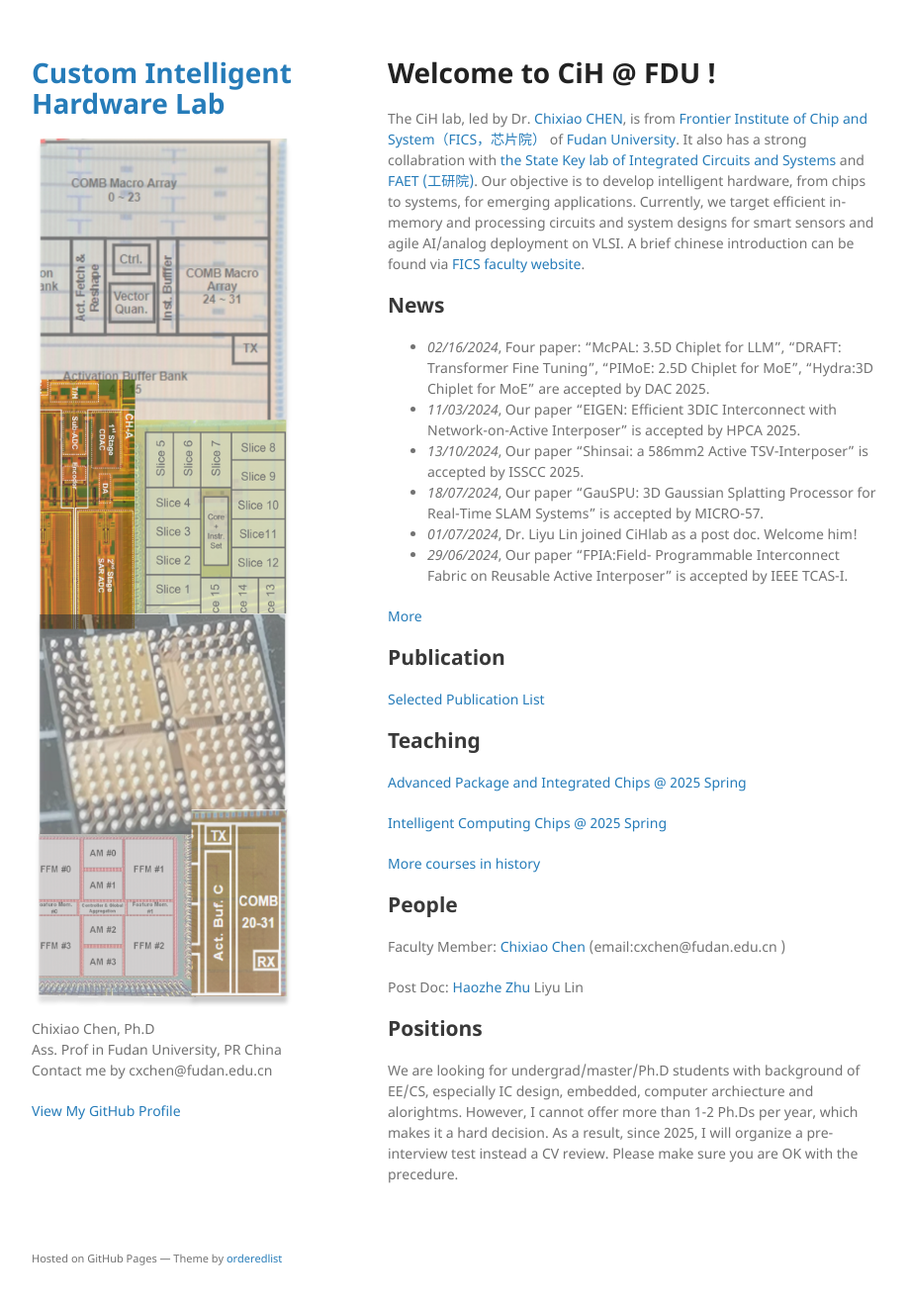
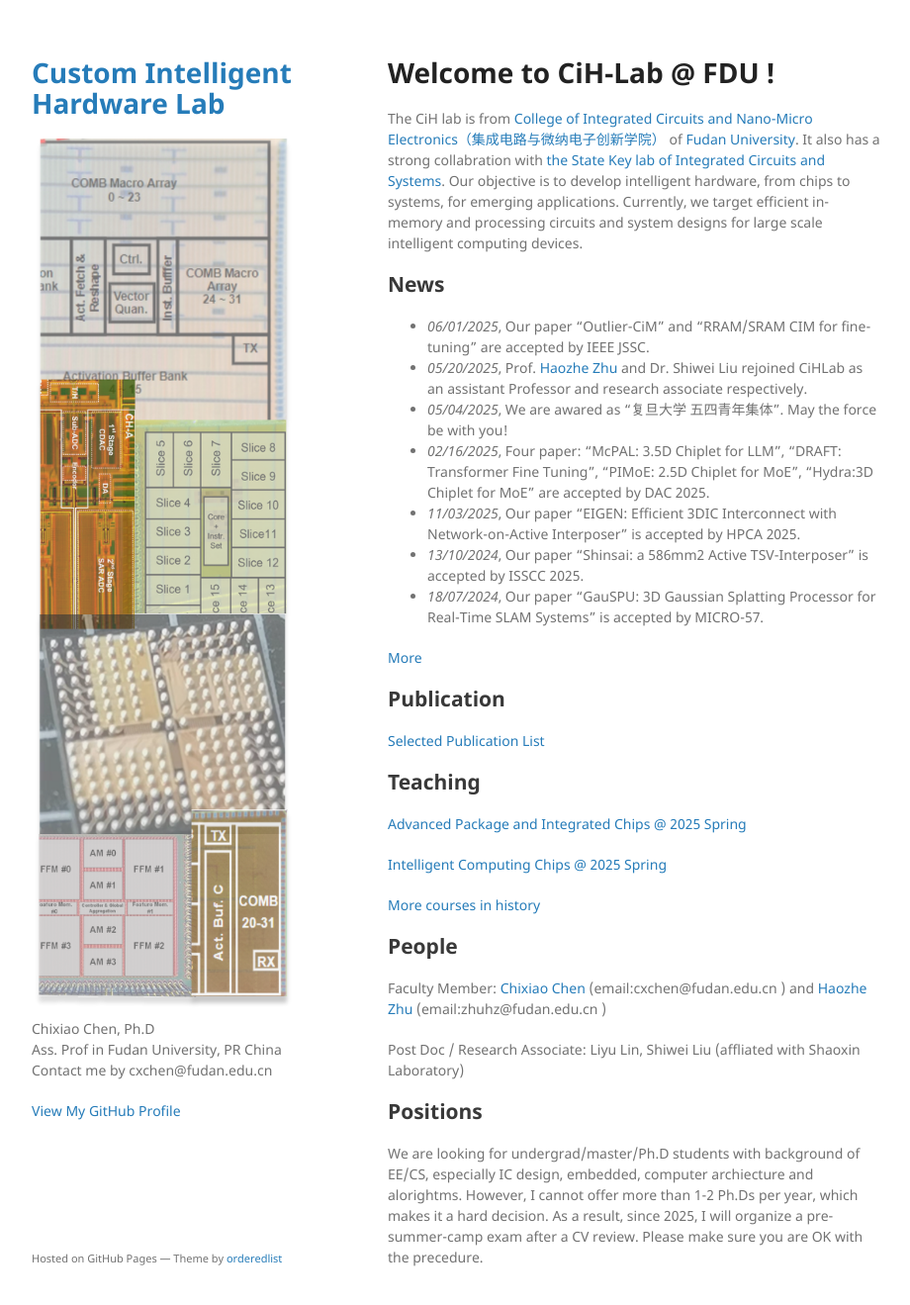
Before and after one commit to cihlab/cihlab.github.io, a Jekyll site: the page built from index.md, in a window 1280 px wide and 1351 px high. Shown: the top 1319 px of the window at 99% size, without its empty margins (178-1098 px from the left). Built offline with Jekyll 4.4.1, drawn with Linux system fonts in a browser that asks for light colours; our own code applies the rules of GitHub Pages for plain Markdown files.

Commit message:
Update index.md

```diff
--- a/index.md
+++ b/index.md
@@ -2,24 +2,21 @@
 layout: default
 ---
 
-# Welcome to CiH @ FDU !
+# Welcome to CiH-Lab @ FDU !
 
-The CiH lab, led by Dr. [Chixiao CHEN](./cxchen.md), is from [Frontier Institute of Chip and System（FICS，芯片院）](https://fics.fudan.edu.cn/) of [Fudan University](http://www.fudan.edu.cn). It also has a strong collabration with [the State Key lab of Integrated Circuits and Systems](https://sklics.fudan.edu.cn/) and [FAET (工研院)](http://faet.fudan.edu.cn/).
+The CiH lab is from [College of Integrated Circuits and Nano-Micro Electronics（集成电路与微纳电子创新学院）](https://icmne.fudan.edu.cn/) of [Fudan University](http://www.fudan.edu.cn). It also has a strong collabration with [the State Key lab of Integrated Circuits and Systems](https://sklics.fudan.edu.cn/).
 Our objective is to develop intelligent hardware, from chips to systems, for emerging applications.
-Currently, we target efficient in-memory and processing circuits and system designs for smart sensors and agile AI/analog deployment on VLSI.
-A brief chinese introduction can be found via [FICS faculty website](https://fics.fudan.edu.cn/4c/e6/c22621a412902/page.htm).
+Currently, we target efficient in-memory and processing circuits and system designs for large scale intelligent computing devices.
 
 
 ## News
-* _02/16/2024_, Four paper: "McPAL: 3.5D Chiplet for LLM", "DRAFT: Transformer Fine Tuning", "PIMoE: 2.5D Chiplet for MoE", "Hydra:3D Chiplet for MoE" are accepted by DAC 2025.
-* _11/03/2024_, Our paper "EIGEN: Efficient 3DIC Interconnect with Network-on-Active Interposer" is accepted by HPCA 2025.
+* _06/01/2025_, Our paper "Outlier-CiM" and "RRAM/SRAM CIM for fine-tuning" are accepted by IEEE JSSC.
+* _05/20/2025_, Prof. [Haozhe Zhu](https://fics.fudan.edu.cn/e1/98/c22620a450968/page.htm)  and Dr. Shiwei Liu rejoined CiHLab as an assistant Professor and research associate respectively.
+* _05/04/2025_, We are awared as “复旦大学 五四青年集体”. May the force be with you!
+* _02/16/2025_, Four paper: "McPAL: 3.5D Chiplet for LLM", "DRAFT: Transformer Fine Tuning", "PIMoE: 2.5D Chiplet for MoE", "Hydra:3D Chiplet for MoE" are accepted by DAC 2025.
+* _11/03/2025_, Our paper "EIGEN: Efficient 3DIC Interconnect with Network-on-Active Interposer" is accepted by HPCA 2025.
 * _13/10/2024_, Our paper "Shinsai: a 586mm2 Active TSV-Interposer" is accepted by ISSCC 2025.
 * _18/07/2024_, Our paper "GauSPU: 3D Gaussian Splatting Processor for Real-Time SLAM  Systems" is accepted by MICRO-57.
-* _01/07/2024_, Dr. Liyu Lin joined CiHlab as a post doc. Welcome him!
-* _29/06/2024_, Our paper “FPIA:Field- Programmable Interconnect Fabric on Reusable Active Interposer” is accepted by IEEE TCAS-I.
-
-
-
 
 [More](./news.md)
 
@@ -38,12 +35,13 @@ A brief chinese introduction can be found via [FICS faculty website](https://fic
 ## People
 
 Faculty Member: [Chixiao Chen](./cxchen.md) (email:cxchen@fudan.edu.cn )
+and [Haozhe Zhu](https://fics.fudan.edu.cn/e1/98/c22620a450968/page.htm)  (email:zhuhz@fudan.edu.cn )
 
-Post Doc: [Haozhe Zhu](https://zhutmost.com/about/)  Liyu Lin
+Post Doc / Research Associate:  Liyu Lin, Shiwei Liu (affliated with Shaoxin Laboratory)
 
 
 ## Positions
 
 We are looking for undergrad/master/Ph.D students with background of EE/CS, especially IC design, embedded, computer archiecture and alorightms.
 However, I cannot offer more than 1-2 Ph.Ds per year, which makes it a hard decision.
-As a result, since 2025, I will organize a pre-interview test instead a CV review. Please make sure you are OK with the precedure.
+As a result, since 2025, I will organize a pre-summer-camp exam after a CV review. Please make sure you are OK with the precedure.
```
